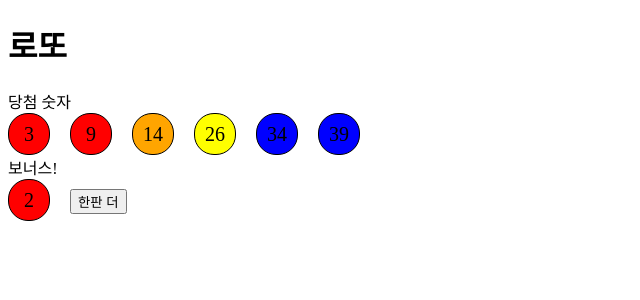
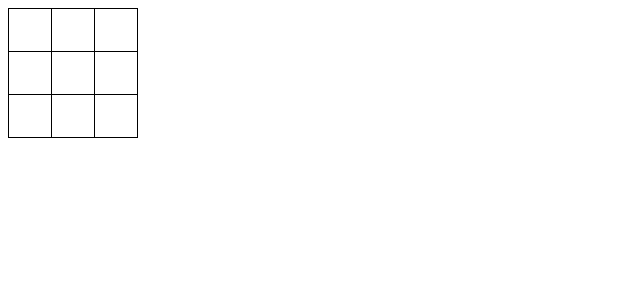
Before and after one commit to hansolparkdev/web_game_project, a React app: page / in a window 1280 px wide. Shown: the top 300 px of the page, without its empty margins (0-640 px from the left). Built offline with nearby package versions, Linux system fonts and the light colour scheme.

Commit message:
web_game_project_first_commit

```diff
--- a/index.html
+++ b/index.html
@@ -22,7 +22,7 @@
       background-color: greenyellow;
     }
   </style> -->
-  <style>
+  <!-- <style>
     .ball {
       display: inline-block;
       border: 1px solid black;
@@ -34,6 +34,17 @@
       text-align: center;
       margin-right: 20px;
     }
+  </style> -->
+  <style>
+    table {
+      border-collapse: collapse;
+    }
+    td{
+      border: 1px solid black;
+      width: 40px;
+      height: 40px;
+      text-align: center;
+    }
   </style>
 </head>
 <body>
--- a/src/App.jsx
+++ b/src/App.jsx
@@ -4,15 +4,17 @@ import React, { Fragment } from 'react';
 // import NumberBaseball from './NumberBaseball';
 // import RenderTest from './RenderTest';
 // import ResponseCheck from './ResponseCheck';
-import Lotto from './Lotto';
+// import Lotto from './Lotto';
+import TicTacToe from './TicTacToe';
 
 // import RSP from './RSP';
 
 const App = () => (
   <Fragment>
-    <Lotto />
+    <TicTacToe />
   </Fragment>
 );
+// <Lotto />
 // <RSP />
 // <Gugudan />
 //     <WordRelay />
--- a/src/Ball.jsx
+++ b/src/Ball.jsx
@@ -1,3 +1,4 @@
+/* eslint-disable react/prop-types */
 import React, { memo } from 'react';
 
 // class Ball extends PureComponent {
--- a/src/Lotto.jsx
+++ b/src/Lotto.jsx
@@ -1,6 +1,9 @@
 /* eslint-disable react/no-unused-state */
 /* eslint-disable react/state-in-constructor */
-import React, { Component, Fragment } from 'react';
+// import React, { Component, Fragment } from 'react';
+import React, {
+  Fragment, useState, useEffect, useRef, memo, useMemo, useCallback,
+} from 'react';
 import Ball from './Ball';
 
 function getWinNumbers() {
@@ -14,41 +17,47 @@ function getWinNumbers() {
   const winNumbers = shuffle.slice(0, 6).sort((p, c) => p - c);
   return [...winNumbers, bonusNumber];
 }
-class Lotto extends Component {
-  state = {
-    winNumbers: getWinNumbers(), // 당첨 숫자들
-    winBalls: [],
-    bonus: null, // 보너스 공
-    redo: false,
+
+const Lotto = () => {
+  const lottoNumbers = useMemo(() => getWinNumbers(), []);
+  const [winNumbers, setWinNumbers] = useState(lottoNumbers);
+  const [winBalls, setWinBalls] = useState([]);
+  const [bonus, setBonus] = useState(null);
+  const [redo, setRedo] = useState(false);
+  const timeouts = useRef([]);
+
+  const runTimeouts = () => {
+    for (let i = 0; i < winNumbers.length - 1; i += 1) {
+      timeouts.current[i] = setTimeout(() => {
+        setWinBalls((prevState) => (
+          [...prevState, winNumbers[i]]
+        ));
+      }, (i + 1) * 1000);
+    }
+    timeouts.current[6] = setTimeout(() => {
+      setBonus(winNumbers[6]);
+      setRedo(true);
+    }, 7000);
   };
 
-  timeouts = [];
-
-  componentDidMount() {
-    const { winNumbers } = this.state;
-    for (let i = 0; i < winNumbers.length - 1; i += 1) {
-      this.timeouts[i] = setTimeout(() => {
-        this.setState((prevState) => ({
-          winBalls: [...prevState.winBalls, winNumbers[i]],
-        }));
-      }, (i + 1) * 1000);
-    }
-    this.timeouts[6] = setTimeout(() => {
-      this.setState({
-        bonus: winNumbers[6],
-        redo: true,
-      });
-    }, 7000);
-  }
-
-  componentWillUnmount() {
-    this.timeouts.forEach((v) => {
+  useEffect(() => {
+    runTimeouts();
+    return () => {
+      timeouts.current.forEach((v) => {
         clearTimeout(v);
       });
-  }
+    };
+  }, [timeouts.current]);
 
-  render() {
-    const { winBalls, bonus, redo } = this.state;
+
+  const onClickRedo = useCallback(() => {
+    setWinNumbers(getWinNumbers());
+    setWinBalls([]);
+    setBonus(null);
+    setRedo(false);
+    timeouts.current = [];
+  }, []);
+
   return (
     <Fragment>
       <h1>로또</h1>
@@ -58,10 +67,83 @@ class Lotto extends Component {
       </div>
       <div>보너스!</div>
       {bonus && <Ball number={bonus} />}
-        {redo && <button type="button" onClick={this.onClickRedo}>한판 더</button>}
+      {redo && <button type="button" onClick={onClickRedo}>한판 더</button>}
     </Fragment>
   );
-  }
-}
+};
+
+// class Lotto extends Component {
+//   state = {
+//     winNumbers: getWinNumbers(), // 당첨 숫자들
+//     winBalls: [],
+//     bonus: null, // 보너스 공
+//     redo: false,
+//   };
+
+//   timeouts = [];
+
+//   componentDidMount() {
+//     this.runTimeouts();
+//   }
+
+//   componentDidUpdate(prevProps, prevState) {
+//     // console.log(prevState);
+//     // console.log(prevProps);
+//     const { winBalls } = this.state;
+//     if (winBalls.length === 0) {
+//       this.runTimeouts();
+//     }
+//   }
+
+//   componentWillUnmount() {
+//     this.timeouts.forEach((v) => {
+//       console.log(v);
+//       clearTimeout(v);
+//     });
+//   }
+
+//   runTimeouts = () => {
+//     const { winNumbers } = this.state;
+//     for (let i = 0; i < winNumbers.length - 1; i += 1) {
+//       this.timeouts[i] = setTimeout(() => {
+//         this.setState((prevState) => ({
+//           winBalls: [...prevState.winBalls, winNumbers[i]],
+//         }));
+//       }, (i + 1) * 1000);
+//     }
+//     this.timeouts[6] = setTimeout(() => {
+//       this.setState({
+//         bonus: winNumbers[6],
+//         redo: true,
+//       });
+//     }, 7000);
+//   }
+
+//   onClickRedo = () => {
+//     this.setState({
+//       winNumbers: getWinNumbers(), // 당첨 숫자들
+//       winBalls: [],
+//       bonus: null, // 보너스 공
+//       redo: false,
+//     });
+//     this.timeouts = [];
+//   }
+
+//   render() {
+//     const { winBalls, bonus, redo } = this.state;
+//     return (
+//       <Fragment>
+//         <h1>로또</h1>
+//         <div>당첨 숫자</div>
+//         <div id="결과창">
+//           {winBalls.map((v) => <Ball key={v} number={v} />)}
+//         </div>
+//         <div>보너스!</div>
+//         {bonus && <Ball number={bonus} />}
+//         {redo && <button type="button" onClick={this.onClickRedo}>한판 더</button>}
+//       </Fragment>
+//     );
+//   }
+// }
 
 export default Lotto;
--- /dev/null
+++ b/src/Table.jsx
@@ -0,0 +1,13 @@
+/* eslint-disable react/prop-types */
+/* eslint-disable jsx-a11y/no-noninteractive-element-interactions */
+/* eslint-disable jsx-a11y/click-events-have-key-events */
+import React from 'react';
+import Tr from './Tr';
+
+const Table = ({ onClick, tableData }) => (
+  <table onClick={onClick}>
+    {Array(tableData.length).fill().map((tr, i) => (<Tr key={`${i + 1}`} rowIndex={i} rowData={tableData[i]} />))}
+  </table>
+);
+
+export default Table;
--- /dev/null
+++ b/src/Td.jsx
@@ -0,0 +1,20 @@
+/* eslint-disable import/no-cycle */
+/* eslint-disable react/prop-types */
+/* eslint-disable jsx-a11y/no-noninteractive-element-interactions */
+/* eslint-disable jsx-a11y/click-events-have-key-events */
+import React, { useCallback, useReducer } from 'react';
+import { CLICK_CELL } from './TicTacToe';
+
+const Td = ({ rowIndex, cellIndex }) => {
+  const onClickTd = useCallback(() => {
+    console.log(rowIndex, cellIndex);
+    dispatch({ type: CLICK_CELL, row: rowIndex, cell: cellIndex });
+  }, []);
+
+  return (
+    <td onClick={onClickTd} />
+  );
+};
+
+
+export default Td;
--- /dev/null
+++ b/src/TicTacToe.jsx
@@ -0,0 +1,61 @@
+/* eslint-disable no-case-declarations */
+/* eslint-disable consistent-return */
+import React, {
+  Fragment, useState, useReducer, useCallback,
+} from 'react';
+import Table from './Table';
+
+// 소규모에서는 리덕스는 굳이 안써도 됨
+// 비동기 작업할 경우 useReduce는 불편함
+
+const initialState = {
+  winner: '',
+  turn: '0',
+  tableData: [
+    ['', '', ''],
+    ['', '', ''],
+    ['', '', ''],
+  ],
+};
+
+export const SET_WINNER = 'SET_WINNER';
+export const CLICK_CELL = 'CLICK_CELL';
+const reducer = (state, action) => {
+  switch (action.type) {
+    case 'SET_WINNER':
+      return {
+        ...state,
+        winner: action.winner,
+      };
+    case 'CLICK_CELL':
+      const tableData = [...state.tableData];
+      tableData[action.row] = [...tableData[action.row]]; // immer라는 라이브러리로 가독성 문제 해결
+      tableData[action.row][action.cell] = state.turn;
+      return {
+        ...state,
+        tableData,
+      };
+    default:
+  }
+};
+
+const TicTacToe = () => {
+  // const [winner, setWinner] = useState();
+  // const [turn, setTurn] = useState(0);
+  // const [tableData, setTableData] = useState([['', '', ''], ['', '', ''], ['', '', '']]);
+  const [state, dispatch] = useReducer(reducer, initialState);
+
+  const onClickTable = useCallback(() => {
+    console.log('click');
+    dispatch({ type: SET_WINNER, winner: '0' });
+  }, []);
+
+  return (
+    <Fragment>
+      <Table onClick={onClickTable} tableData={state.tableData} />
+      {state.winner && <div>{`${state.winner}님의 승리`}</div>}
+    </Fragment>
+  );
+};
+
+export default TicTacToe;
--- /dev/null
+++ b/src/Tr.jsx
@@ -0,0 +1,11 @@
+/* eslint-disable react/prop-types */
+import React from 'react';
+import Td from './Td';
+
+const Tr = ({ rowData, rowIndex }) => (
+  <tr>
+    {Array(rowData.length).fill().map((td, i) => (<Td key={`${i + 1}`} rowIndex={rowIndex} cellIndex={i} />))}
+  </tr>
+);
+
+export default Tr;
```
Also changed, not shown: .eslintrc.js. Lines whose indentation alone changed are shown as unchanged.
